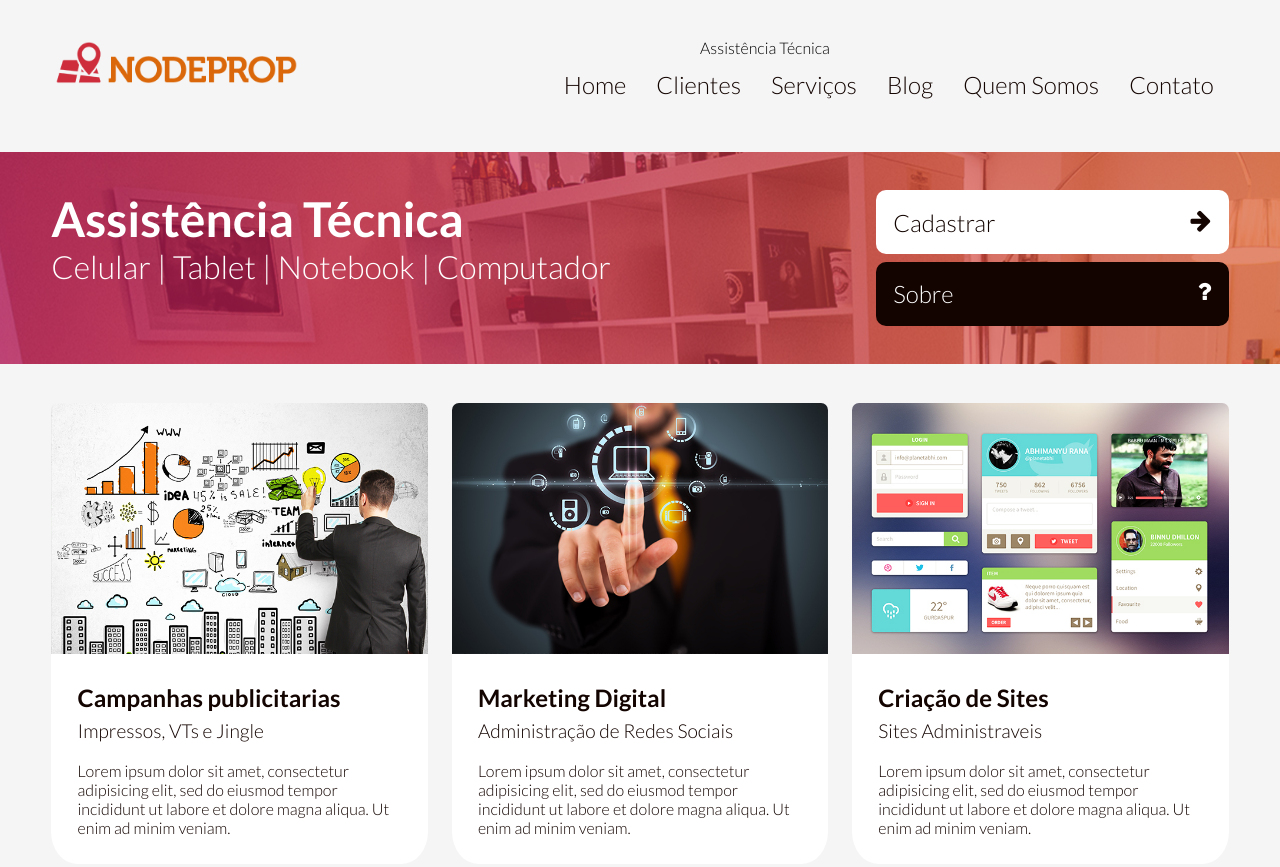
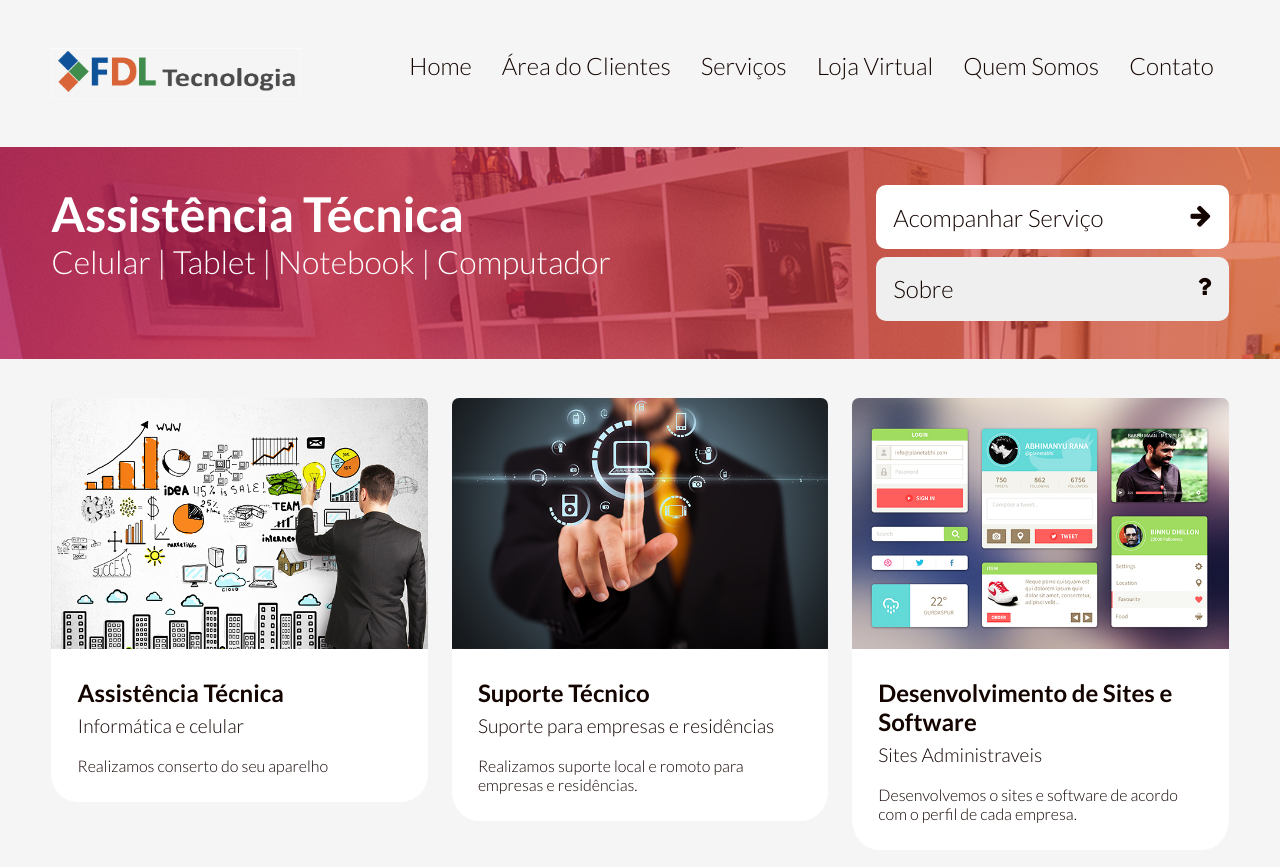
Before and after one commit to fabiodevs/nodeprop, a plain HTML site: page index.html in a window 1280 px wide. Shown: the top 867 px of the page. Drawn offline with nearby package versions, Linux system fonts and the light colour scheme.

Commit message:
Alteração de conteúdo
Alteração de conteúdo para site da loja

```diff
--- a/css/style.css
+++ b/css/style.css
@@ -28,10 +28,10 @@ img{max-width: 100%}
 
 /*CABEÇALHO*/
 .logo{
-	width: 56px;
-	height: 56px;
+	width: 130px;
+	height: 70px;
 	float: left;
-	background: url(../img/logo_simples.png) center center/45px no-repeat;
+	background: url(../img/logo_fdl_mobile.png) center center/130px no-repeat;
 	font-size:0;
 }
 
@@ -118,7 +118,7 @@ img{max-width: 100%}
 }
 .btn-sobre{
 	margin-top: 2%;
-	color: #fff;
+	color: #130400;
 }
 
 /*SERVIÇOS*/
@@ -211,7 +211,7 @@ img{max-width: 100%}
 	.logo{
 	width: 250px;
 	float: left;
-	background: url(../img/logo.png) center center/250px no-repeat;
+	background: url(../img/logo_widescreen.png) center center/250px no-repeat;
 }
 }
 
--- a/index.html
+++ b/index.html
@@ -4,7 +4,7 @@
 	<meta charset="utf-8">
 	<meta name="viewport" content="width=device-width, initial-scale=1">
 	<title>FDL - Tecnologia</title>
-	<meta name="descripton" content="Agencia especializa desenvolvimento web e soluções de aplicativos">
+	<meta name="descripton" content="Assistência técnica especializada em conserto de celular, tablet, noteebook e computador.">
 	<meta name="keywords" content="Sites">
 	<meta name="robots" content="index, follow">
 	<meta name="author" content="FDL Tecnologia">
@@ -18,18 +18,17 @@
 <body>
 	<header class="cabecalho container">
 		<a href="index.html"> <h1 class="logo">FDL - Tecnologia </h1></a>
-		<h2>Assistência Técnica</h2>
 		<button class="btn-menu bg-gradient"> <i class="fa fa-bars" aria-hidden="true"></i>
 		</button>﻿
 		<nav class="menu">
 			<a class="btn-close">x</a>
 			<ul>
-				<li><a href="#">Home</a></li>
-				<li><a href="#">Clientes</a></li>
-				<li><a href="#">Serviços</a></li>
-				<li><a href="#">Blog</a></li>
-				<li><a href="#">Quem Somos</a></li>
-				<li><a href="#">Contato</a></li>
+				<li><a href="index.html">Home</a></li>
+				<li><a href="area_cliente.html">Área do Clientes</a></li>
+				<li><a href="servicos.html">Serviços</a></li>
+				<li><a href="loja_virtual.html">Loja Virtual</a></li>
+				<li><a href="quem_somos.html">Quem Somos</a></li>
+				<li><a href="contato.html">Contato</a></li>
 			</ul>
 		</nav>
 	</header>
@@ -41,9 +40,9 @@
 		</div>
 		<div class="buttons">
 			<button class="btn btn-cadastrar bg-white">
-				Cadastrar <i class="fa fa-arrow-right" aria-hidden="true"></i>
+				Acompanhar Serviço <i class="fa fa-arrow-right" aria-hidden="true"></i>
 			</button>
-			<button class="btn btn-sobre bg-black">
+			<button class="btn btn-sobre bg-black-white">
 				Sobre <i class="fa fa-question	" aria-hidden="true"></i>
 			</button>
 		</div>
@@ -53,28 +52,25 @@
 		<article class="servico bg-white">
 			<a href="#"><img src="img/criacoes.jpg" alt="Campanhas publicitárias"></a>
 			<div class="inner">
-				<a href="#">Campanhas publicitarias</a>
-				<h4>Impressos, VTs e Jingle</h4>
-				<p>Lorem ipsum dolor sit amet, consectetur adipisicing elit, sed do eiusmod
-				tempor incididunt ut labore et dolore magna aliqua. Ut enim ad minim veniam.</p>
+				<a href="#">Assistência Técnica</a>
+				<h4>Informática e celular </h4>
+				<p>Realizamos conserto do seu aparelho</p>
 			</div>
 		</article>
 		<article class="servico bg-white">
 			<a href="#"><img src="img/md.jpg" alt="Marketing Digital"></a>
 			<div class="inner">
-				<a href="#">Marketing Digital</a>
-				<h4>Administração de Redes Sociais</h4>
-				<p>Lorem ipsum dolor sit amet, consectetur adipisicing elit, sed do eiusmod
-				tempor incididunt ut labore et dolore magna aliqua. Ut enim ad minim veniam.</p>
+				<a href="#">Suporte Técnico</a>
+				<h4>Suporte para empresas e residências</h4>
+				<p>Realizamos suporte local e romoto para empresas e residências.</p>
 			</div>
 		</article>
 		<article class="servico bg-white">
 			<a href="#"><img src="img/cs.jpg" alt="Criação de Site"></a>
 			<div class="inner">
-				<a href="#">Criação de Sites</a>
+				<a href="#">Desenvolvimento de Sites e Software</a>
 				<h4>Sites Administraveis</h4>
-				<p>Lorem ipsum dolor sit amet, consectetur adipisicing elit, sed do eiusmod
-				tempor incididunt ut labore et dolore magna aliqua. Ut enim ad minim veniam.</p>
+				<p>Desenvolvemos o sites e software de acordo com o perfil de cada empresa.</p>
 			</div>
 		</article>
 	</main>
```
Also changed, not shown: img/bg2.jpg (added), img/logo_widescreen.png (added).
